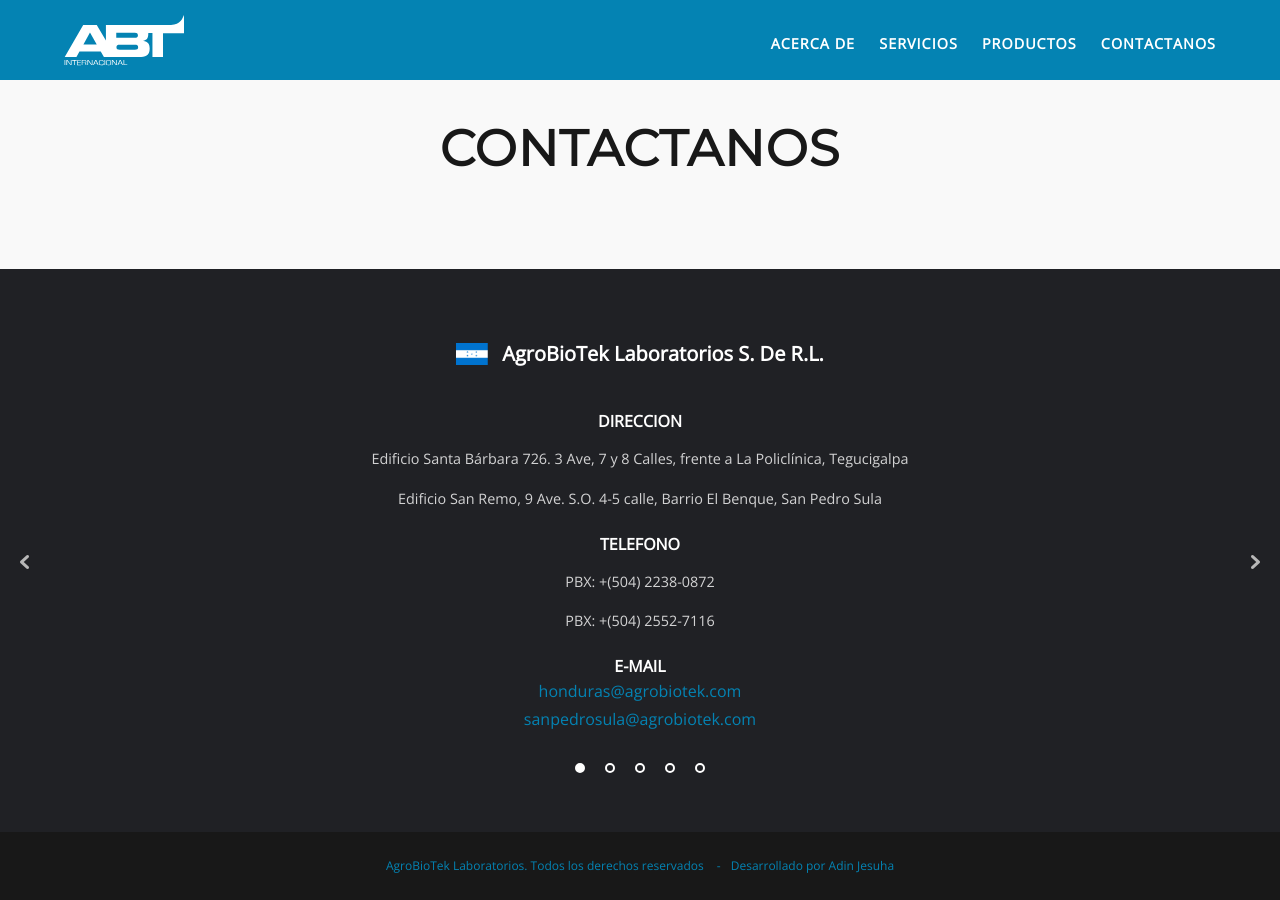
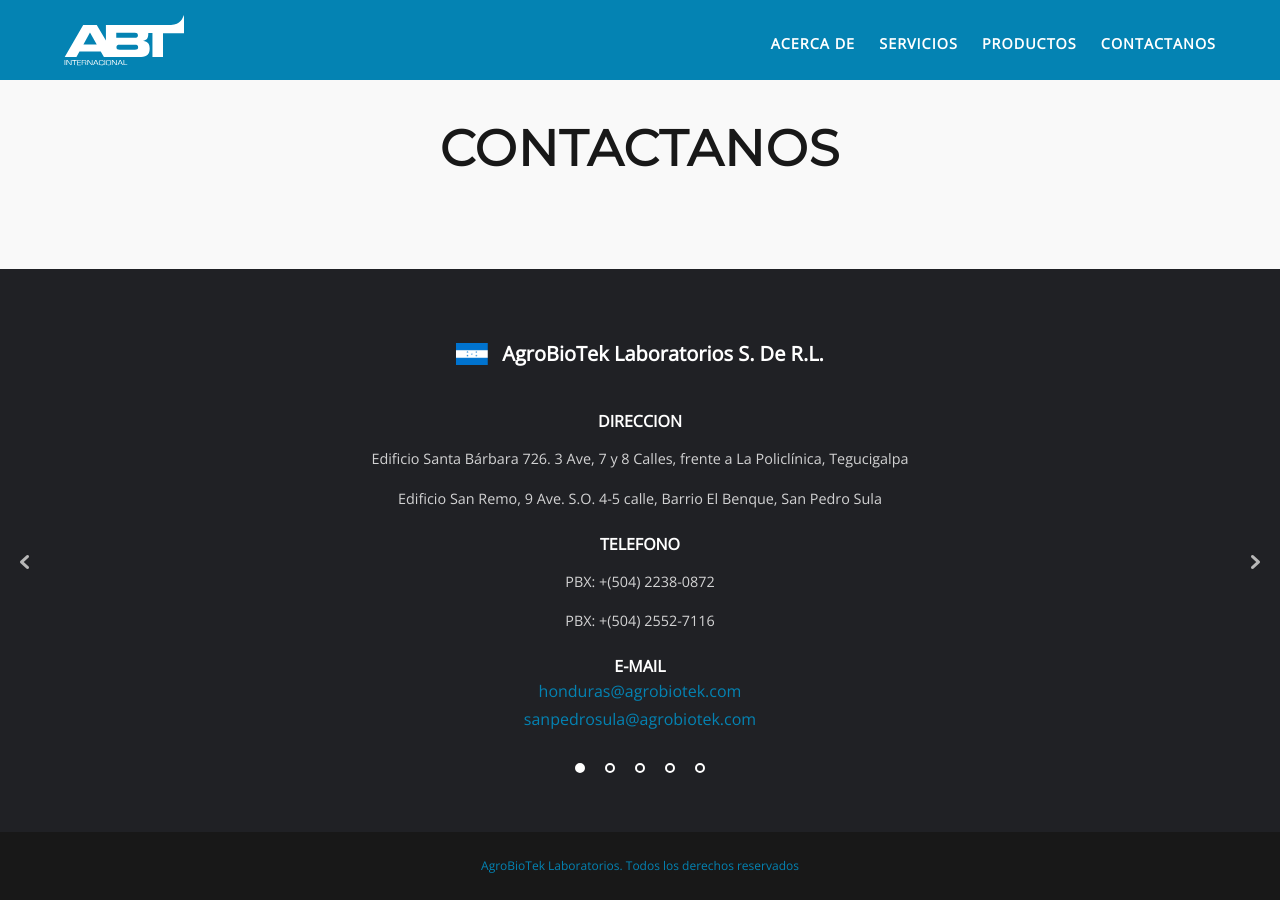
Before and after one commit to AdinCastro/Agrobiotek, a Jekyll site: the page built from index.html, in a window 1280 px wide and 900 px high, scrolled down 5997 px. Built offline with Jekyll 4.4.1, drawn with Linux system fonts in a browser that asks for light colours; Markdown is read by kramdown in place of the engine named in the settings.

Commit message:
Footer edit
Dev sign remove

```diff
--- a/_includes/footer.html
+++ b/_includes/footer.html
@@ -1,3 +1,3 @@
 <footer>
-  <p class="text">AgroBioTek Laboratorios. Todos los derechos reservados <span class="developed">Desarrollado por Adin Jesuha</span></p>
+  <p class="text">AgroBioTek Laboratorios. Todos los derechos reservados</p>
 </footer>
```
